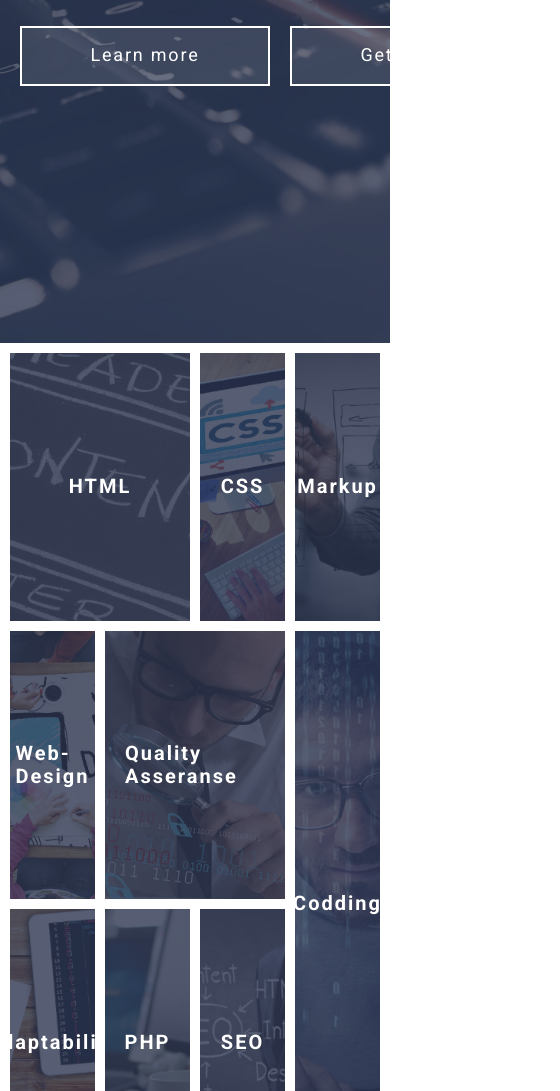
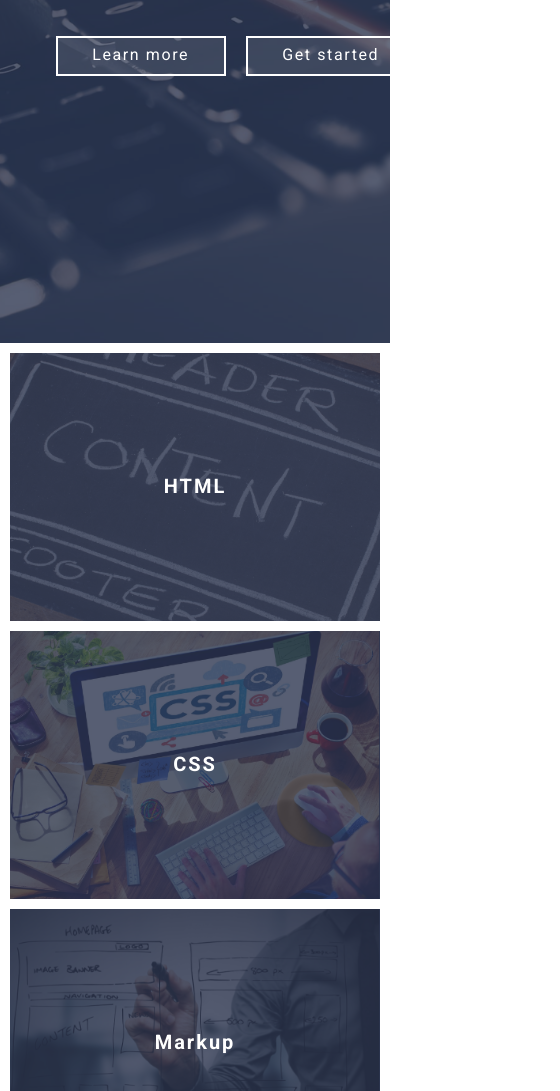
Before and after one commit to AleksandrBykanov/grid-template, a website: page index.html in a window 390 px wide. Shown: the part 501-1592 px from the top of the page, 560 px wide, since content can reach past the window. Drawn offline with Linux system fonts and the light colour scheme.

Commit message:
Доделал секцию

```diff
--- a/assets/scss/common/_classes.scss
+++ b/assets/scss/common/_classes.scss
@@ -3,7 +3,7 @@
 
 .btn {
 
-  height: 60px;
+
   border-width: 2px;
   border-style: solid;
 
@@ -24,12 +24,13 @@
     background-color: rgba($color-light, 0.1);
     border-color: $color-light;
     width: 250px;
-
+    height: 60px;
   }
   &--primary {
     background-color: rgba($color-primary, 0.8);
     border-color: $color-primary;
     width: 350px;
+    height: 60px;
   }
 }
 
--- a/assets/scss/components/sections/skills/_skill-item.scss
+++ b/assets/scss/components/sections/skills/_skill-item.scss
@@ -53,30 +53,10 @@
     }
   }
 }
-.skill-item:nth-of-type(1) {
- grid-area: a1;
+$count: 9;
+
+@for $i from 1 through $count {
+  .skill-item:nth-of-type(#{$i}) {
+    grid-area: a#{$i};
+  }
 }
-.skill-item:nth-of-type(2) {
- grid-area: a2;
-}
-.skill-item:nth-of-type(3) {
- grid-area: a3;
-}
-.skill-item:nth-of-type(4) {
- grid-area: a4;
-}
-.skill-item:nth-of-type(5) {
- grid-area: a5;
-}
-.skill-item:nth-of-type(6) {
- grid-area: a6;
-}
-.skill-item:nth-of-type(7) {
- grid-area: a7;
-}
-.skill-item:nth-of-type(8) {
- grid-area: a8;
-}
-.skill-item:nth-of-type(9) {
- grid-area: a9;
-}
--- a/assets/scss/components/sections/skills/_skills.scss
+++ b/assets/scss/components/sections/skills/_skills.scss
@@ -7,14 +7,11 @@ $local-gap: math.div(40px, 3);
 .skills {
   padding: $gap-sm;
 
-  &__title {
-  }
-
   &__container {
     display: grid;
     gap: $gap-sm;
     grid-template-columns: repeat(4, 1fr);
-    grid-template-rows: repeat(3, calc(33.33333vh - #{$local-gap}));
+    grid-auto-rows: calc(33.33333vh - #{$local-gap});
     grid-template-areas: "a1 a1 a2 a3" "a4 a5 a5 a6" "a7 a8 a9 a6";
     margin-bottom: $gap;
   }
--- a/assets/scss/style.scss
+++ b/assets/scss/style.scss
@@ -2,3 +2,39 @@
 @use "common";
 @use "components/header";
 @use "components/sections/skills";
+
+@media (max-width: 992px) {
+  .btn--light {
+    font-size: 16px;
+    width: 200px;
+    height: 50px;
+  }
+  .skills__container {
+    grid-template-columns: repeat(3, 1fr);
+    grid-template-areas: "a1 a1 a2" "a3 a4 a4" "a5 a5 a6" "a7 a8 a6" "a7 a9 a9";
+  }
+
+}
+
+@media (max-width: 768px) {
+  .btn--light {
+    width: 170px;
+    height: 40px;
+  }
+  .skills__container {
+    grid-template-columns: repeat(2, 1fr);
+    grid-template-areas: "a1 a2" "a3 a2" "a4 a4" "a5 a6" "a5 a7" "a8 a9";
+  }
+}
+@media (max-width: 576px) {
+  .skills__container {
+    grid-template-columns: 1fr;
+    grid-template-areas: "a1" "a2" "a3" "a4" "a5" "a6" "a7" "a8" "a9";
+  }
+}
+
+@media (max-height: 690px) {
+  .skills__container {
+    grid-auto-rows: calc(230px - 13.3333333333px);
+  }
+}
```
Also changed, not shown: assets/css/style.css.
